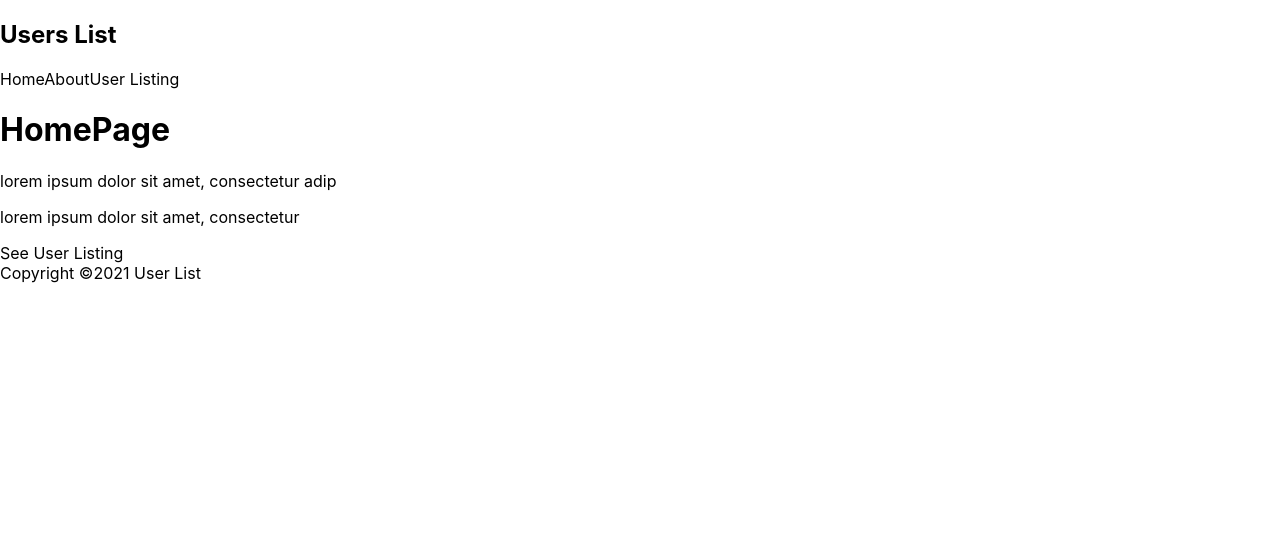
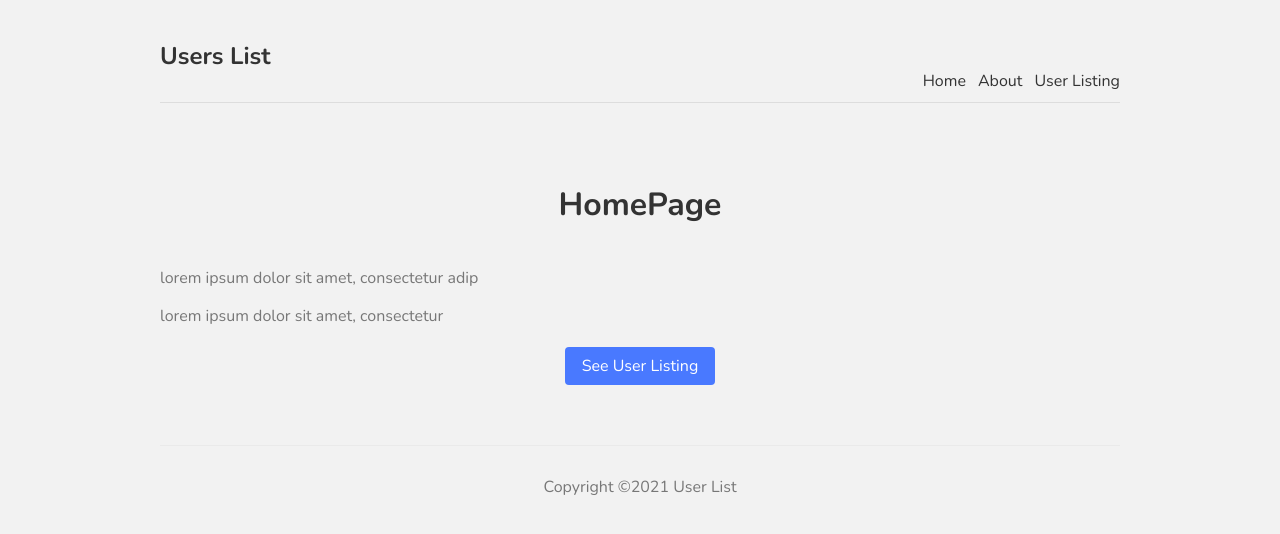
Before and after one commit to Akshay2996/nextjs-userslist, a Next.js app: page / in a window 1280 px wide. Shown: the top 534 px of the page. Built offline with nearby package versions, Linux system fonts and the light colour scheme.

Commit message:
Added Styles in NextJS

```diff
--- a/components/Footer.js
+++ b/components/Footer.js
@@ -1,5 +1,5 @@
 const Footer = () => {
-	return <div>Copyright &copy;2021 User List</div>;
+	return <footer>Copyright &copy;2021 User List</footer>;
 };
 
 export default Footer;
--- a/pages/index.js
+++ b/pages/index.js
@@ -5,11 +5,13 @@
 export default function Home() {
 	return (
 		<div>
-      <h1>HomePage</h1>
-      <p>lorem ipsum dolor sit amet, consectetur adip</p>
-      <p>lorem ipsum dolor sit amet, consectetur</p>
+			<h1 className={styles.title}>HomePage</h1>
+			<p className={styles.text}>
+				lorem ipsum dolor sit amet, consectetur adip
+			</p>
+			<p className={styles.text}>lorem ipsum dolor sit amet, consectetur</p>
 			<Link href="/users">
-        <a>See User Listing</a>
+				<a className={styles.btn}>See User Listing</a>
 			</Link>
 		</div>
 	);
--- a/styles/Home.module.css
+++ b/styles/Home.module.css
@@ -1,122 +1,18 @@
-.container {
-  min-height: 100vh;
-  padding: 0 0.5rem;
-  display: flex;
-  flex-direction: column;
-  justify-content: center;
-  align-items: center;
+.title {
+	color: #333;
+	padding-bottom: 20px;
+	text-align: center;
 }
-
-.main {
-  padding: 5rem 0;
-  flex: 1;
-  display: flex;
-  flex-direction: column;
-  justify-content: center;
-  align-items: center;
+.text {
+	color: #777;
 }
-
-.footer {
-  width: 100%;
-  height: 100px;
-  border-top: 1px solid #eaeaea;
-  display: flex;
-  justify-content: center;
-  align-items: center;
+.btn {
+	display: block;
+	width: 150px;
+	padding: 8px 0;
+	margin: 20px auto;
+	background: #4979ff;
+	border-radius: 4px;
+	color: white;
+	text-align: center;
 }
-
-.footer img {
-  margin-left: 0.5rem;
-}
-
-.footer a {
-  display: flex;
-  justify-content: center;
-  align-items: center;
-}
-
-.title a {
-  color: #0070f3;
-  text-decoration: none;
-}
-
-.title a:hover,
-.title a:focus,
-.title a:active {
-  text-decoration: underline;
-}
-
-.title {
-  margin: 0;
-  line-height: 1.15;
-  font-size: 4rem;
-}
-
-.title,
-.description {
-  text-align: center;
-}
-
-.description {
-  line-height: 1.5;
-  font-size: 1.5rem;
-}
-
-.code {
-  background: #fafafa;
-  border-radius: 5px;
-  padding: 0.75rem;
-  font-size: 1.1rem;
-  font-family: Menlo, Monaco, Lucida Console, Liberation Mono, DejaVu Sans Mono,
-    Bitstream Vera Sans Mono, Courier New, monospace;
-}
-
-.grid {
-  display: flex;
-  align-items: center;
-  justify-content: center;
-  flex-wrap: wrap;
-  max-width: 800px;
-  margin-top: 3rem;
-}
-
-.card {
-  margin: 1rem;
-  flex-basis: 45%;
-  padding: 1.5rem;
-  text-align: left;
-  color: inherit;
-  text-decoration: none;
-  border: 1px solid #eaeaea;
-  border-radius: 10px;
-  transition: color 0.15s ease, border-color 0.15s ease;
-}
-
-.card:hover,
-.card:focus,
-.card:active {
-  color: #0070f3;
-  border-color: #0070f3;
-}
-
-.card h3 {
-  margin: 0 0 1rem 0;
-  font-size: 1.5rem;
-}
-
-.card p {
-  margin: 0;
-  font-size: 1.25rem;
-  line-height: 1.5;
-}
-
-.logo {
-  height: 1em;
-}
-
-@media (max-width: 600px) {
-  .grid {
-    width: 100%;
-    flex-direction: column;
-  }
-}
--- a/styles/globals.css
+++ b/styles/globals.css
@@ -1,16 +1,37 @@
-html,
+@import url("https://fonts.googleapis.com/css2?family=Nunito:wght@300;400;600;700&display=swap");
+
 body {
-  padding: 0;
-  margin: 0;
-  font-family: -apple-system, BlinkMacSystemFont, Segoe UI, Roboto, Oxygen,
-    Ubuntu, Cantarell, Fira Sans, Droid Sans, Helvetica Neue, sans-serif;
+	background: #f2f2f2;
+	color: #333;
+	font-family: "Nunito";
 }
-
 a {
-  color: inherit;
-  text-decoration: none;
+	color: #333;
+	text-decoration: none;
 }
-
-* {
-  box-sizing: border-box;
+.content {
+	max-width: 960px;
+	margin: 0 auto;
 }
+nav {
+	margin: 10px auto 80px;
+	padding: 10px 0;
+	display: flex;
+	justify-content: flex-end;
+	align-items: flex-end;
+	border-bottom: 1px solid #ddd;
+}
+nav a {
+	margin-left: 12px;
+}
+nav .logo {
+	margin-right: auto;
+}
+footer {
+	display: block;
+	text-align: center;
+	padding: 30px 0;
+	margin-top: 60px;
+	color: #777;
+	border-top: 1px solid #eaeaea;
+}
```
Also changed, not shown: styles/Users.module.css (added). Lines whose indentation alone changed are shown as unchanged.
